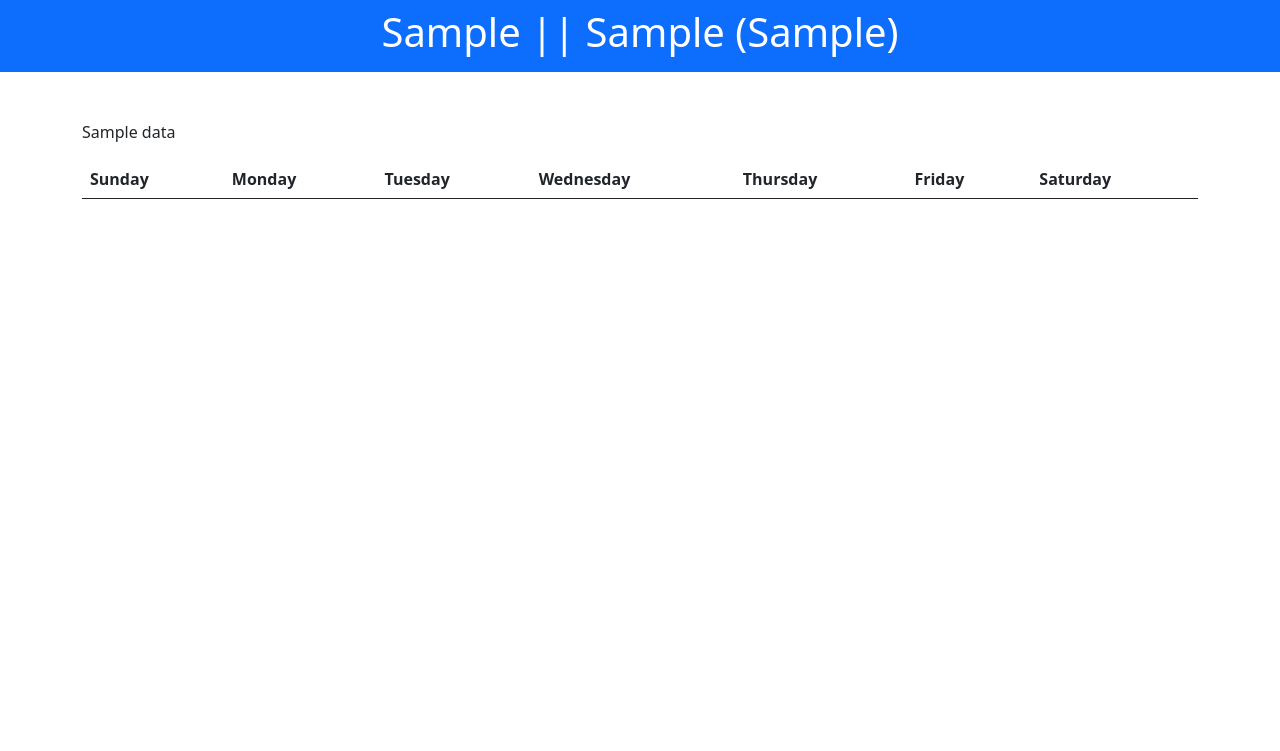
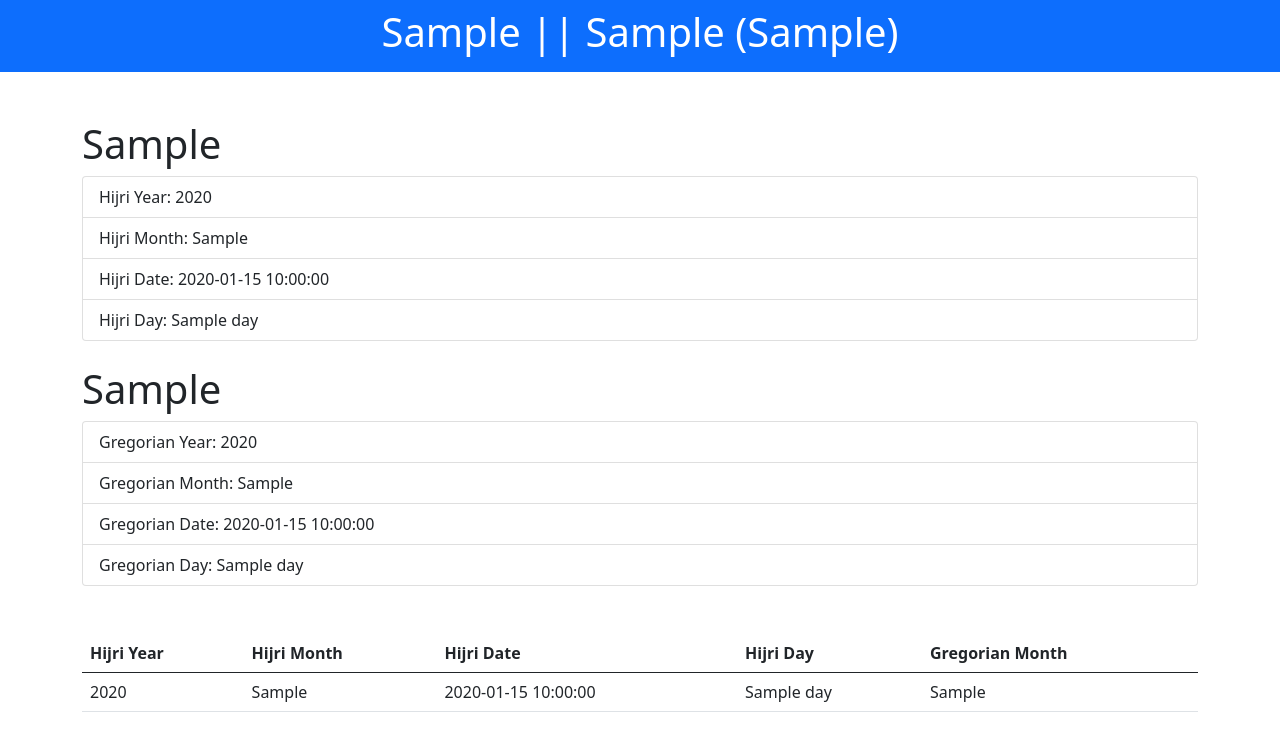
Before and after one commit to enzonjagi/ConsumeAPI, a Python web app: template bookapp/templates/month.html in a window 1280 px wide. Shown: the top 751 px of the page. Run offline with Jinja, Linux system fonts and the light colour scheme; the template is opened without the code that fills it: most values are stand-ins (such as "Sample title", 1, 10 or a date in 2020); lists and menus that the app fills with data are empty.

Commit message:
Able to display month data info on the month page

```diff
--- a/bookapp/templates/month.html
+++ b/bookapp/templates/month.html
@@ -6,38 +6,56 @@
         <!-- Bootstrap CSS -->
         <link href="https://cdn.jsdelivr.net/npm/bootstrap@5.0.2/dist/css/bootstrap.min.css" rel="stylesheet" integrity="sha384-EVSTQN3/azprG1Anm3QDgpJLIm9Nao0Yz1ztcQTwFspd3yD65VohhpuuCOmLASjC" crossorigin="anonymous">
          <script src="https://cdn.jsdelivr.net/npm/bootstrap@5.0.2/dist/js/bootstrap.bundle.min.js" integrity="sha384-MrcW6ZMFYlzcLA8Nl+NtUVF0sA7MsXsP1UyJoMp4YLEuNSfAP+JcXn/tWtIaxVXM" crossorigin="anonymous"></script>
-          <title>Consume Rest Api</title>
+          <title>{{ month.data.0.hijri.month.en }}</title>
       </head>
       <body>
           <div class="container-fluid p-2 bg-primary text-white text-center">
               <h1>{{ month.data.0.hijri.month.en }} || {{ month.data.0.hijri.month.ar }} ({{ month.data.0.gregorian.month.en }}) </h1>
           </div>
           <div class="container mt-5">
-            <p>{{ month.data.2 }}</p>
+                <div class="col">
+                    <p class="h1">{{ month.data.0.hijri.month.ar }}</p>
+                    <ul class="list-group">
+                        <li class="list-group-item">Hijri Year: {{ month.data.0.hijri.year }}</li>
+                        <li class="list-group-item">Hijri Month: {{ month.data.0.hijri.month.en }}</li>
+                        <li class="list-group-item">Hijri Date: {{ month.data.0.hijri.date }}</li>
+                        <li class="list-group-item">Hijri Day: {{ month.data.0.hijri.day }}</li>
+                    </ul>
+                </div>
+                <br>
+                <div class="col">
+                    <p class="h1">{{ month.data.0.gregorian.month.en }}</p>
+                    <ul class="list-group">
+                        <li class="list-group-item">Gregorian Year: {{ month.data.0.gregorian.year }}</li>
+                        <li class="list-group-item">Gregorian Month: {{ month.data.0.gregorian.month.en }}</li>
+                        <li class="list-group-item">Gregorian Date: {{ month.data.0.gregorian.date }}</li>
+                        <li class="list-group-item">Gregorian Day: {{ month.data.0.gregorian.day }}</li>
+                    </ul>
+                </div>
+
+            </div>
+            <div class="container mt-5">
                 <table class="table">
                     <thead>
                         <tr>
-                        <th>Sunday</th>
-                        <th>Monday</th>
-                        <th>Tuesday</th>
-                        <th>Wednesday</th>
-                        <th>Thursday</th>
-                        <th>Friday</th>
-                        <th>Saturday</th>
+                            <th scope="col">Hijri Year</th>
+                            <th scope="col">Hijri Month</th>
+                            <th scope="col">Hijri Date</th>
+                            <th scope="col">Hijri Day</th>
+                            <th scope="col">Gregorian Month</th>
                         </tr>
                     </thead>
                     <tbody>
-                    <!--{% for data in today.data %}
                         <tr>
-                        <td>{{ today.data.hijri.date }}</td>
-                        <td>{{ today.data.hijri.day }}</td>
-                        <td>{{ today.data.hijri.month.en }}</td>
-                        <td>{{ today.data.hijri.year }}</td>
-                        <td>{{ today.data.gregorian.date }}</td>
+                            <td>{{ month.data.0.hijri.year }}</td>
+                            <td>{{ month.data.0.hijri.month.en }}</td>
+                            <td>{{ month.data.0.hijri.date }}</td>
+                            <td>{{ month.data.0.hijri.day }}</td>
+                            <td>{{ month.data.0.gregorian.month.en }}</td>
                         </tr>
-                    {% endfor %}-->
                     </tbody>
                 </table>
+
             </div>
        </body>
 </html>
```
Lines whose indentation alone changed are shown as unchanged.
